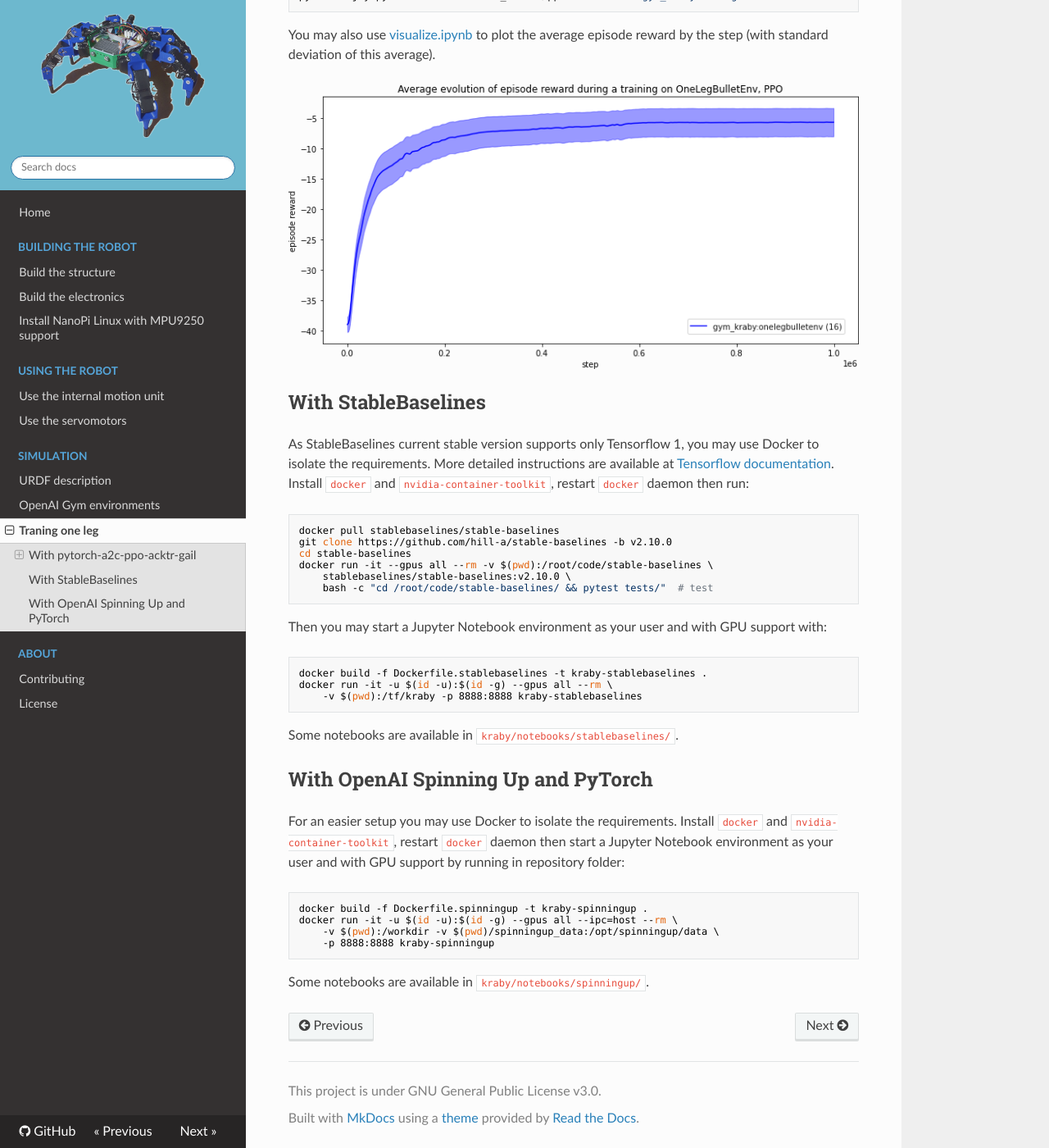
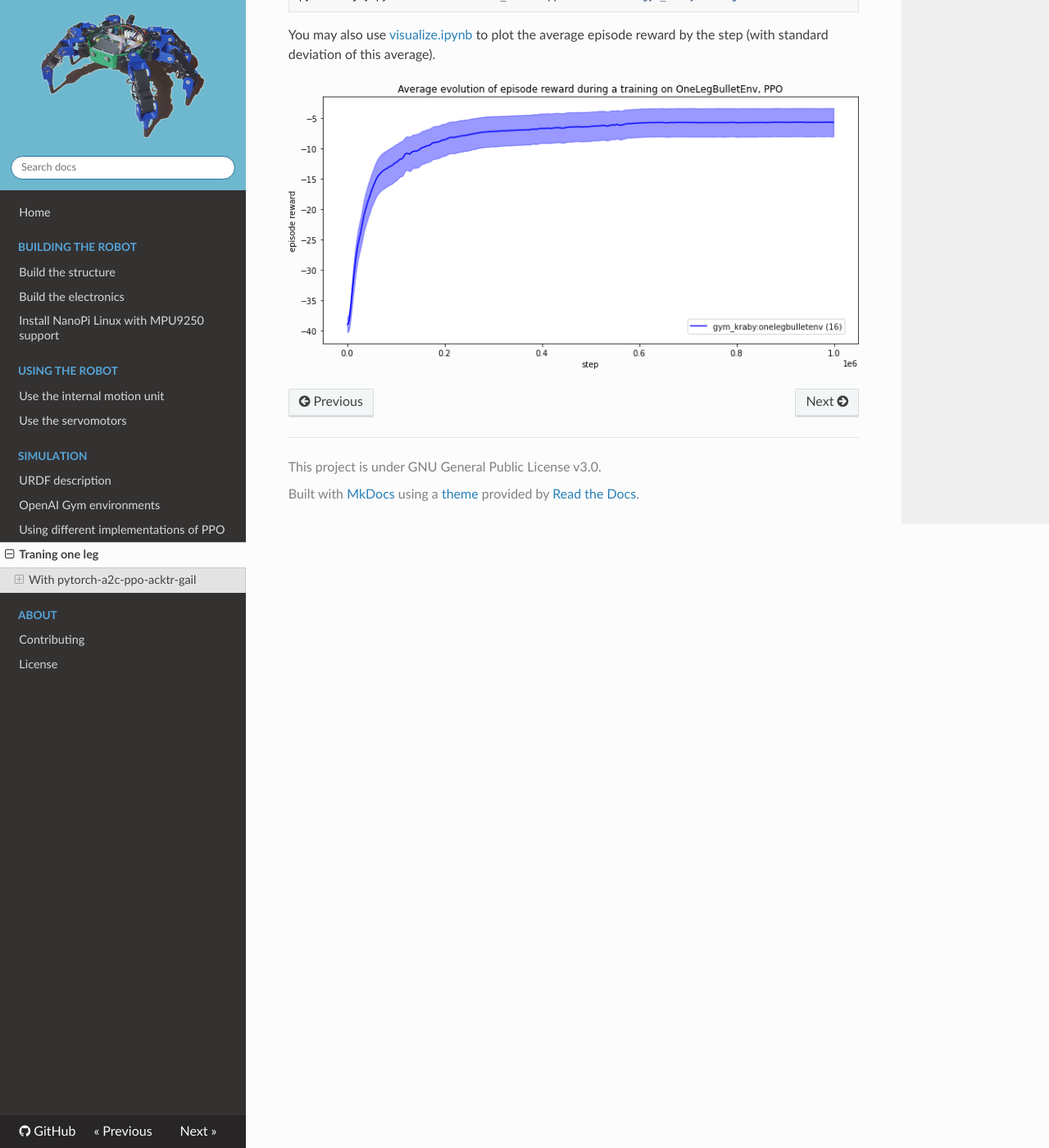
Before and after one commit to erdnaxe/kraby, an MkDocs documentation site: the page built from docs/training_one_leg.md, in a window 1280 px wide and 1400 px high, scrolled down 1919 px. Shown: the whole window at 82% size. Built offline with MkDocs 1.6.1, drawn with Linux system fonts in a browser that asks for light colours; nearby versions of some CDN libraries.

Commit message:
Docs: split ppo installation from usage

````diff
--- a/docs/training_one_leg.md
+++ b/docs/training_one_leg.md
@@ -108,48 +108,3 @@ You may also use
 to plot the average episode reward by the step (with standard deviation of this average).
 
 ![Training results](img/training_one_leg_pytorch-a2c-ppo-acktr-gail.png)
-
-## With StableBaselines
-
-As StableBaselines current stable version supports only Tensorflow 1,
-you may use Docker to isolate the requirements.
-More detailed instructions are available at
-[Tensorflow documentation](https://www.tensorflow.org/install/docker).
-Install `docker` and `nvidia-container-toolkit`,
-restart `docker` daemon then run:
-
-```bash
-docker pull stablebaselines/stable-baselines
-git clone https://github.com/hill-a/stable-baselines -b v2.10.0
-cd stable-baselines
-docker run -it --gpus all --rm -v $(pwd):/root/code/stable-baselines \
-    stablebaselines/stable-baselines:v2.10.0 \
-    bash -c "cd /root/code/stable-baselines/ && pytest tests/"  # test
-```
-
-Then you may start a Jupyter Notebook environment
-as your user and with GPU support with:
-
-```bash
-docker build -f Dockerfile.stablebaselines -t kraby-stablebaselines .
-docker run -it -u $(id -u):$(id -g) --gpus all --rm \
-    -v $(pwd):/tf/kraby -p 8888:8888 kraby-stablebaselines
-```
-
-Some notebooks are available in `kraby/notebooks/stablebaselines/`.
-
-## With OpenAI Spinning Up and PyTorch
-
-For an easier setup you may use Docker to isolate the requirements.
-Install `docker` and `nvidia-container-toolkit`,
-restart `docker` daemon then start a Jupyter Notebook environment
-as your user and with GPU support by running in repository folder:
-
-```bash
-docker build -f Dockerfile.spinningup -t kraby-spinningup .
-docker run -it -u $(id -u):$(id -g) --gpus all --ipc=host --rm \
-    -v $(pwd):/workdir -v $(pwd)/spinningup_data:/opt/spinningup/data \
-    -p 8888:8888 kraby-spinningup
-```
-
-Some notebooks are available in `kraby/notebooks/spinningup/`.
--- a/mkdocs.yml
+++ b/mkdocs.yml
@@ -15,6 +15,7 @@ nav:
   - Simulation:
       - URDF description: urdf_description.md
       - OpenAI Gym environments: gym_environments.md
+      - Using different implementations of PPO: implementations_ppo.md
       - Traning one leg: training_one_leg.md
   - About:
       - Contributing: contributing.md
````
Also changed, not shown: docs/implementations_ppo.md (added, +65 -0 lines).
